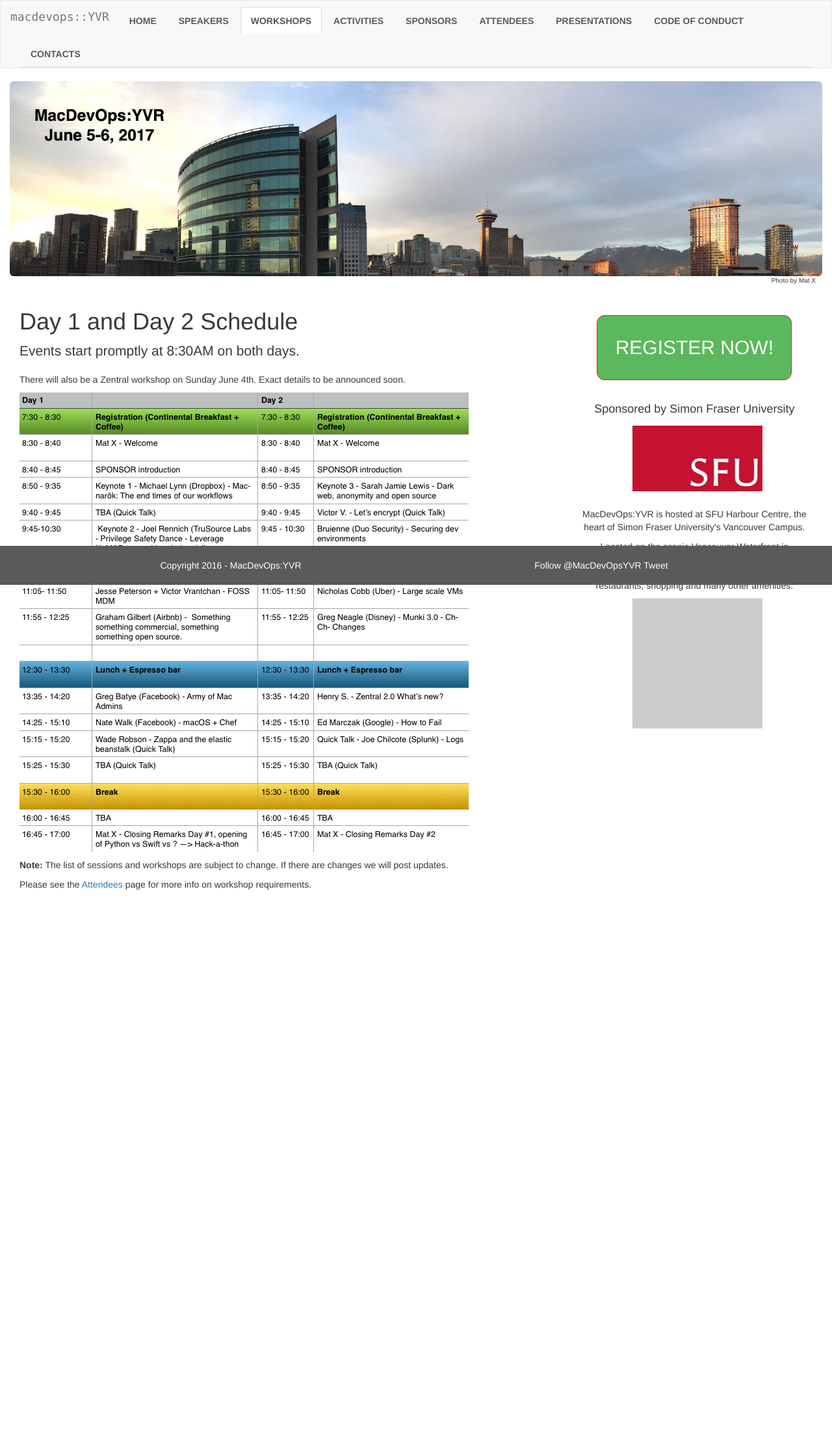
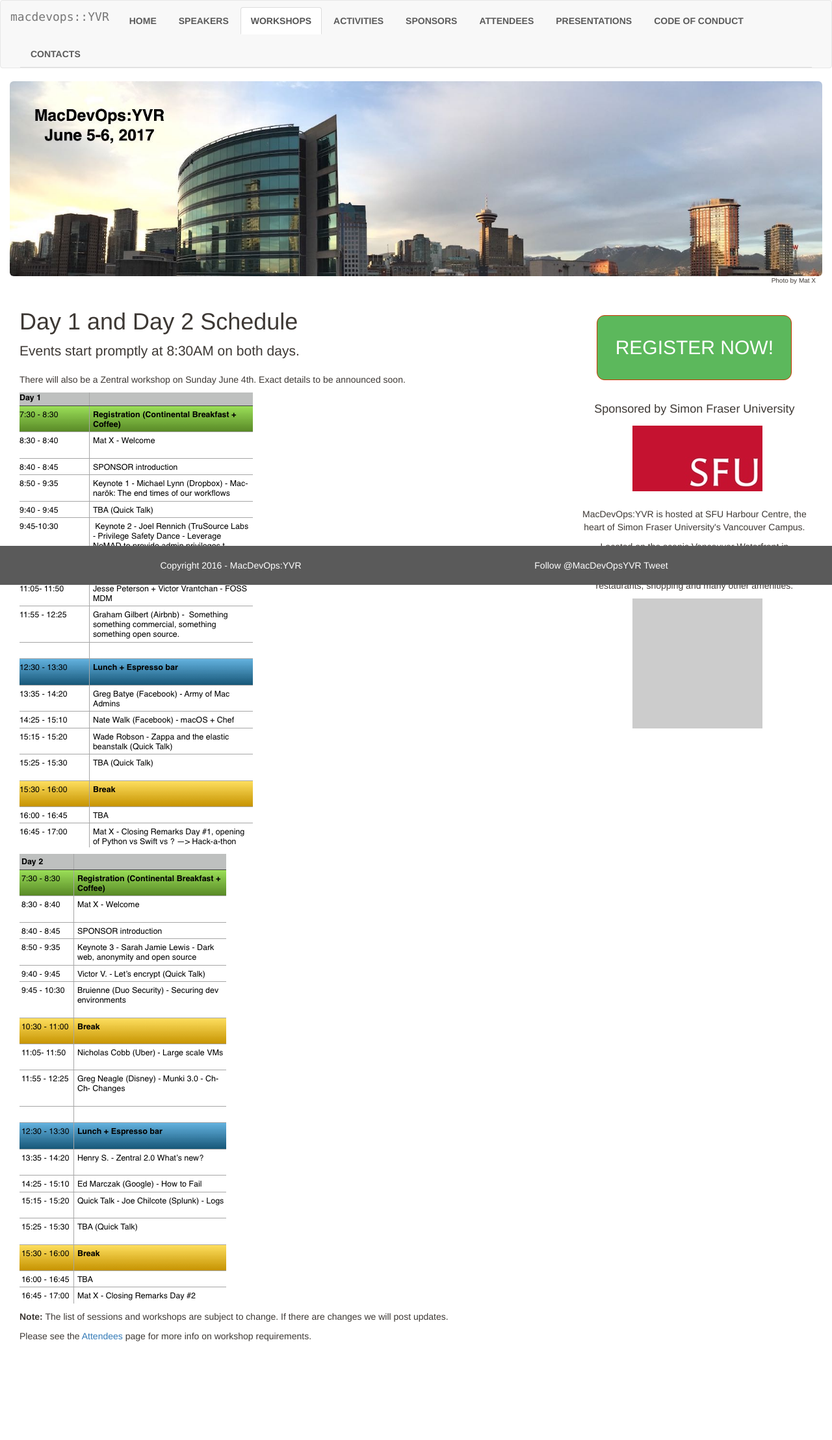
Before and after one commit to macdevopsyvr/macdevopsyvr.github.io, a Jekyll site: the page built from workshops/index.md, in a window 1280 px wide. Shown: the whole page at 65% size. Built offline with Jekyll 4.4.1, drawn with Linux system fonts in a browser that asks for light colours; comment, search, counter and statistics services are not loaded; before the commit the page ends 1521 px from its top, so only the background shows below that.

Commit message:
Schedule split
split

```diff
--- a/workshops/index.md
+++ b/workshops/index.md
@@ -14,8 +14,13 @@
 There will also be a Zentral workshop on Sunday June 4th. Exact details to be announced soon.
 </p>
 
-<img src="/assets/MacDevOpsYVR2017-Sched.v1.2.png">
+<img src="/assets/MacDevOpsYVR2017-Sched.v1.2-day1.png">
 <p>
+</p>
+
+<img src="/assets/MacDevOpsYVR2017-Sched.v1.2-day2.png">
+<p>
+
 <b>Note:</b> The list of sessions and workshops are subject to change. If there are changes we will post updates.
 </p>
 <p>
```
Also changed, not shown: assets/MacDevOpsYVR2017-Sched.v1.2-day1.png (added), assets/MacDevOpsYVR2017-Sched.v1.2-day2.png (added).
